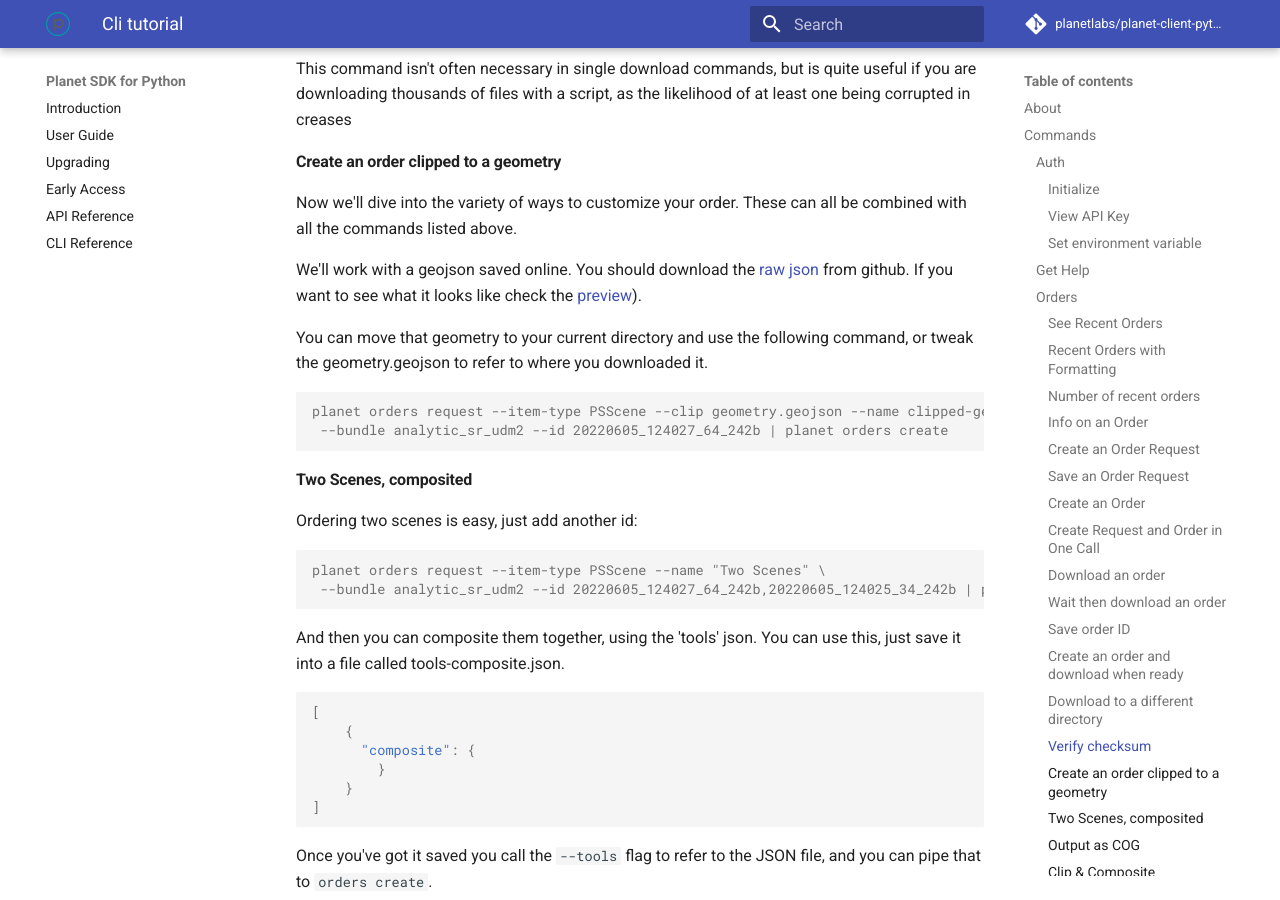
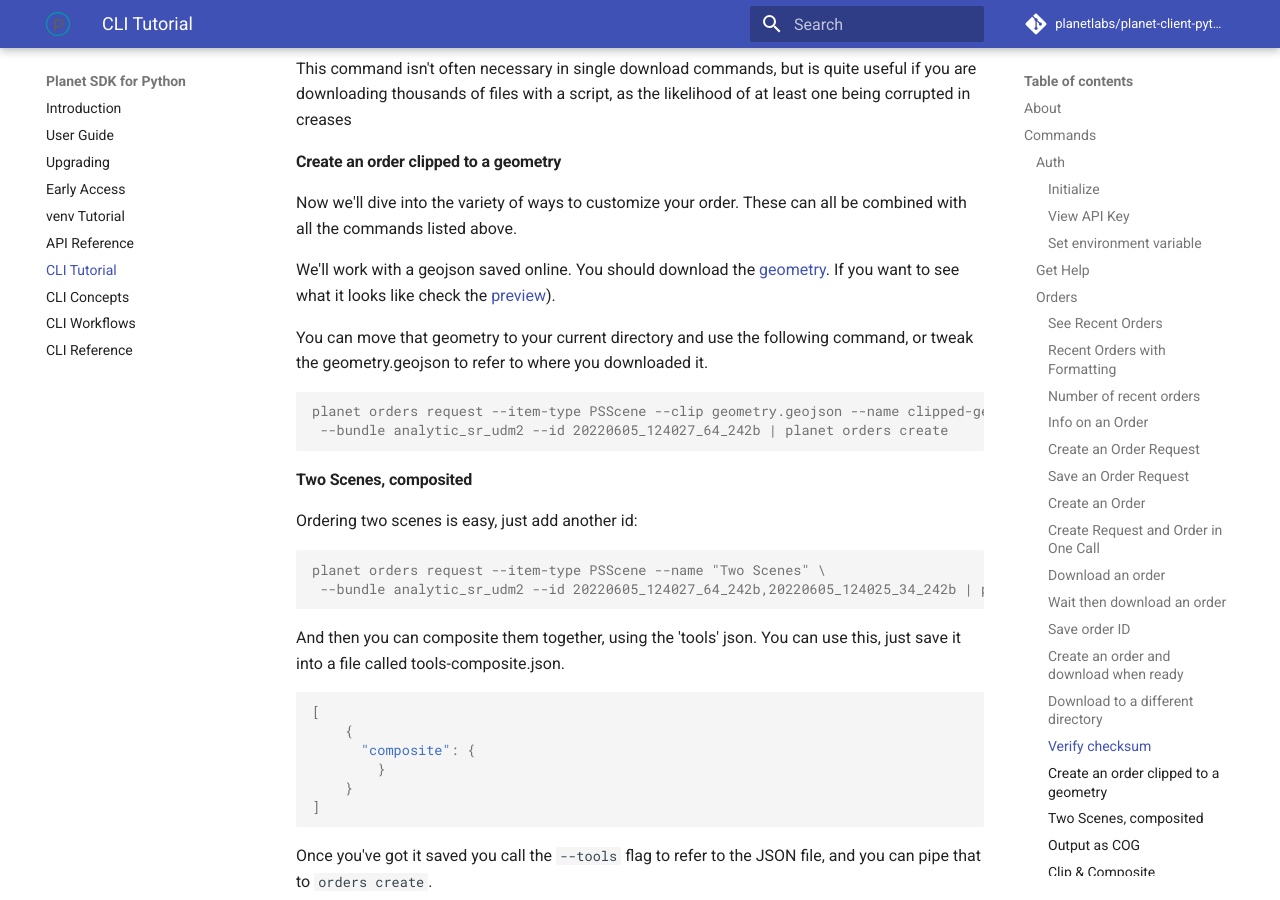
Before and after one commit to planetlabs/planet-client-python, an MkDocs documentation site: the page built from docs/cli-tutorial.md, in a window 1280 px wide and 900 px high, scrolled down 6235 px. Built offline with MkDocs 1.6.1 and Material for MkDocs 9.7.7, drawn with Linux system fonts in a browser that asks for light colours; comment, search, counter and statistics services are not loaded; some of the changed text lies outside the part shown.

Commit message:
added to ToC, improvements

```diff
--- a/docs/cli-tutorial.md
+++ b/docs/cli-tutorial.md
@@ -335,8 +335,7 @@ Now we'll dive into the variety of ways to customize your order. These can all b
 combined with all the commands listed above.
 
 We'll work with a geojson saved online. You should download the
-[raw json](https://gist.githubusercontent.com/cholmes/c7736ac5241d77605524d01ed2dc57a1/raw/7d24e02ba894e64c4c737c253a0cce4cac54167c/geometry.geojson)
-from github. If you want to see what it looks like check the
+[geometry](data/geometry.geojson). If you want to see what it looks like check the
 [preview](https://gist.github.com/cholmes/c7736ac5241d77605524d01ed2dc57a1)).
 
 You can move that geometry to your current directory and use the following command, or
--- a/mkdocs.yml
+++ b/mkdocs.yml
@@ -31,8 +31,13 @@ nav:
     - User Guide: 'guide.md'
     - Upgrading: 'upgrading.md'
     - Early Access: 'v2_earlyaccess.md'
+    - venv Tutorial: 'venv-tutorial.md'
     - API Reference: 'api.md'
+    - CLI Tutorial: 'cli-tutorial.md'
+    - CLI Concepts: 'cli-concepts.md'
+    - CLI Workflows: 'cli-plus-tutorial.md'
     - CLI Reference: 'cli.md'
+
 
 markdown_extensions:
   - pymdownx.highlight
```
Also changed, not shown: docs/cli-plus-tutorial.md (+3 -3 lines).
